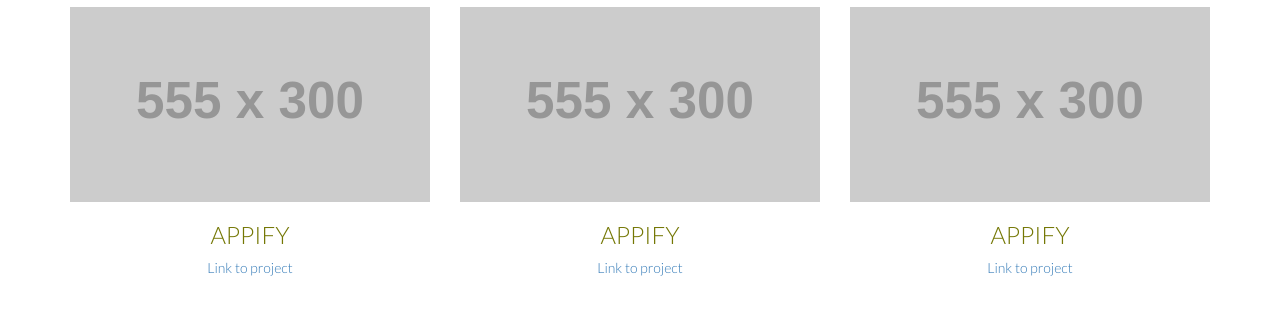
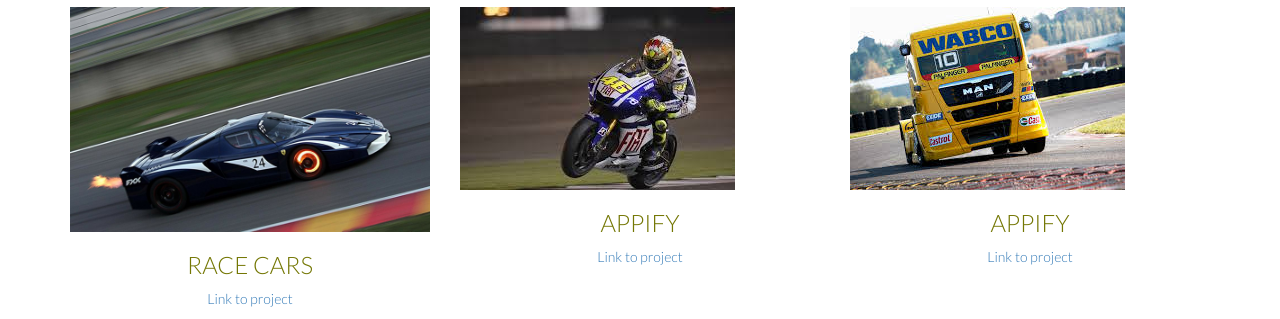
Before and after one commit to JeffNobert/project-1-final, a plain HTML site: page index.html in a window 1280 px wide. Shown: the part 498-817 px from the top of the page. Drawn offline with Linux system fonts and the light colour scheme; placeholder pictures from the web are drawn by us.

Commit message:
added images

```diff
--- a/index.html
+++ b/index.html
@@ -20,7 +20,7 @@
       </div>
       <div class="row">
         <div class="col-md-12">
-          <img class="img-responsive" src="images/lake.jpg">
+          <img class="img-responsive" src="images/car-on-track.jpg">
         </div>
       </div>
       <div class="row">
@@ -30,17 +30,17 @@
       </div>
       <div class="row text-center">
         <div class="col-md-4">
-          <img class="img-responsive" src="http://placehold.it/555x300" data-toggle="modal" data-target="#project1">
+          <img class="img-responsive" src="images/brakes.jpg" data-toggle="modal" data-target="#project1">
+          <h3 class="text-uppercase">Race Cars</h3>
+          <p><a href="http://github.com">Link to project</a></p>
+        </div>
+        <div class="col-md-4">
+          <img class="img-responsive" src="images/motorcycle.jpeg" data-toggle="modal" data-target="#project2">
           <h3 class="text-uppercase">Appify</h3>
           <p><a href="http://github.com">Link to project</a></p>
         </div>
         <div class="col-md-4">
-          <img class="img-responsive" src="http://placehold.it/555x300" data-toggle="modal" data-target="#project2">
-          <h3 class="text-uppercase">Appify</h3>
-          <p><a href="http://github.com">Link to project</a></p>
-        </div>
-        <div class="col-md-4">
-          <img class="img-responsive" src="http://placehold.it/555x300" data-toggle="modal" data-target="#project3">
+          <img class="img-responsive" src="images/truck.jpeg" data-toggle="modal" data-target="#project3">
           <h3 class="text-uppercase">Appify</h3>
           <p><a href="http://github.com">Link to project</a></p>
         </div>
```
Also changed, not shown: images/motorcycle.jpeg (added), images/truck.jpeg (added), images/trucks.jpeg (added), 1 other file.
